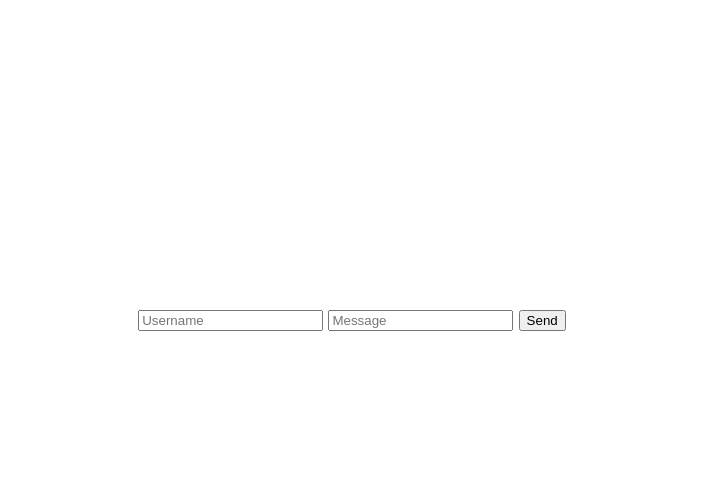
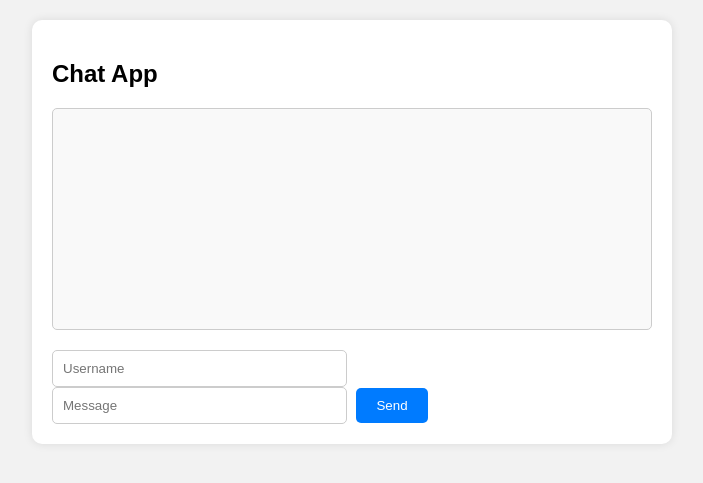
Before and after one commit to paramdesai321/COMP-380-Project, a Flask app: page / in a window 1280 px wide. Shown: the top 483 px of the page, without its empty margins (288-991 px from the left). Run offline with Flask 3, Linux system fonts and the light colour scheme; some libraries are stand-ins or nearby versions.

Commit message:
changing the design by adding a chat window

```diff
--- a/pythoncode/templates/index.html
+++ b/pythoncode/templates/index.html
@@ -3,36 +3,107 @@
 
 <head>
     <meta charset="UTF-8">
-    <title>Title</title>
+    <title>Chat App</title>
+    <style>
+        body {
+            font-family: Arial, sans-serif;
+            font-size: 16px;
+            margin: 0;
+            padding: 0;
+            background-color: #f2f2f2;
+        }
+
+        #container {
+            max-width: 600px;
+            margin: 20px auto;
+            padding: 20px;
+            background-color: #fff;
+            border-radius: 10px;
+            box-shadow: 0 0 10px rgba(0, 0, 0, 0.1);
+        }
+
+        #messages {
+            margin-bottom: 20px;
+            padding: 10px;
+            background-color: #f9f9f9;
+            border: 1px solid #ccc;
+            border-radius: 5px;
+            min-height: 200px;
+            overflow-y: auto;
+        }
+
+        #messages p {
+            margin: 5px 0;
+        }
+
+        input[type="text"] {
+            width: calc(50% - 5px);
+            margin-right: 5px;
+            padding: 10px;
+            border: 1px solid #ccc;
+            border-radius: 5px;
+            box-sizing: border-box;
+        }
+
+        button {
+            padding: 10px 20px;
+            background-color: #007bff;
+            color: #fff;
+            border: none;
+            border-radius: 5px;
+            cursor: pointer;
+        }
+
+        button:hover {
+            background-color: #0056b3;
+        }
+    </style>
     <script src="https://cdnjs.cloudflare.com/ajax/libs/jquery/3.7.1/jquery.min.js"></script>
     <script src="https://cdnjs.cloudflare.com/ajax/libs/socket.io/4.7.4/socket.io.js"></script>
 </head>
 
-<body style="text-align:center; font-family: Arial, serif; font-size: 14pt">
-    <script type="text/javascript">
-        $(document).ready(function(){
+<body>
+    <div id="container">
+        <h2>Chat App</h2>
+        <div id="messages"></div>
+        <input type="text" id="username" placeholder="Username" required>
+        <input type="text" id="message" placeholder="Message" required>
+        <button id="sendBtn">Send</button>
+    </div>
 
-            var socket = io.connect("http://192.168.1.250:5000")
-            socket.on('connect', function() {
+    <script>
+        $(document).ready(function () {
+            var socket = io.connect("http://10.40.1.213:5000");
+
+            socket.on('connect', function () {
                 socket.send("User Connected!");
             });
-            socket.on('message', function(data) {
+
+            socket.on('message', function (data) {
                 $('#messages').append($('<p>').text(data));
+                $('#messages').scrollTop($('#messages')[0].scrollHeight); // Auto-scroll to bottom
             });
 
-            $('#sendBtn').on('click', function() {
-                console.log("Hello");
-                socket.send($('#username').val() + ':' + $('#message').val());
-                $('#message').val('');
+            $(document).on('click', '#sendBtn', function () {
+                var username = $('#username').val().trim();
+                var message = $('#message').val().trim();
+                if (username && message) {
+                    socket.send(username + ': ' + message);
+                    $('#message').val('');
+                } else {
+                    alert('Please enter both username and message.');
+                }
             });
 
-        })
+            // Press Enter to send message
+            $('#message').keypress(function (e) {
+                if (e.which == 13) {
+                    $('#sendBtn').click();
+                    return false;
+                }
+            });
+        });
     </script>
-    <div id="messages" style="margin: 0 auto; width: 60%; text-align: left; min-height: 300px">
-    </div>
-    <input type="text" id="username" placeholder="Username" required>
-    <input type="text" id="message" placeholder="Message" required>
-    <button id="sendBtn">Send</button>
 </body>
 
 </html>
```
